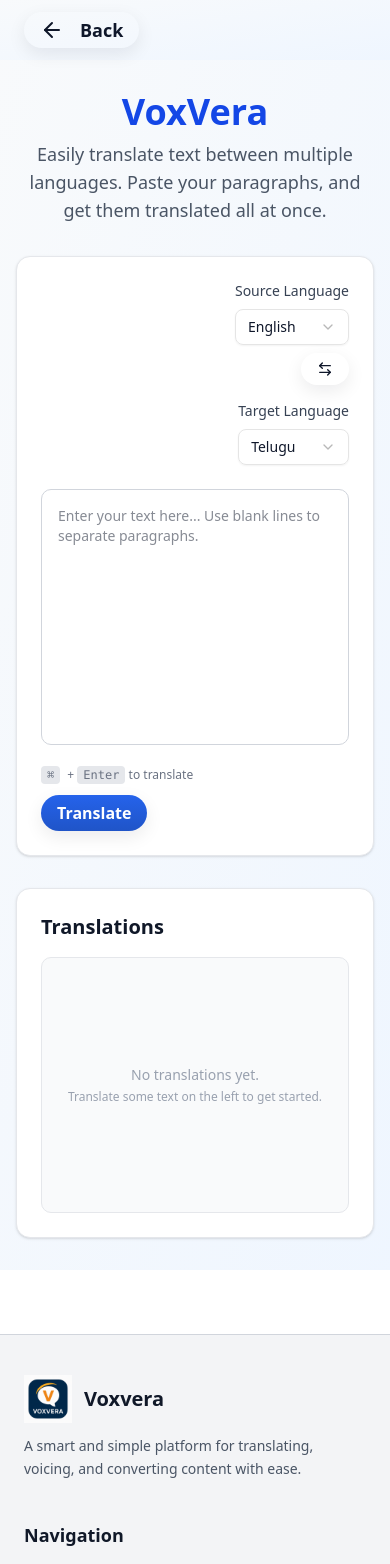
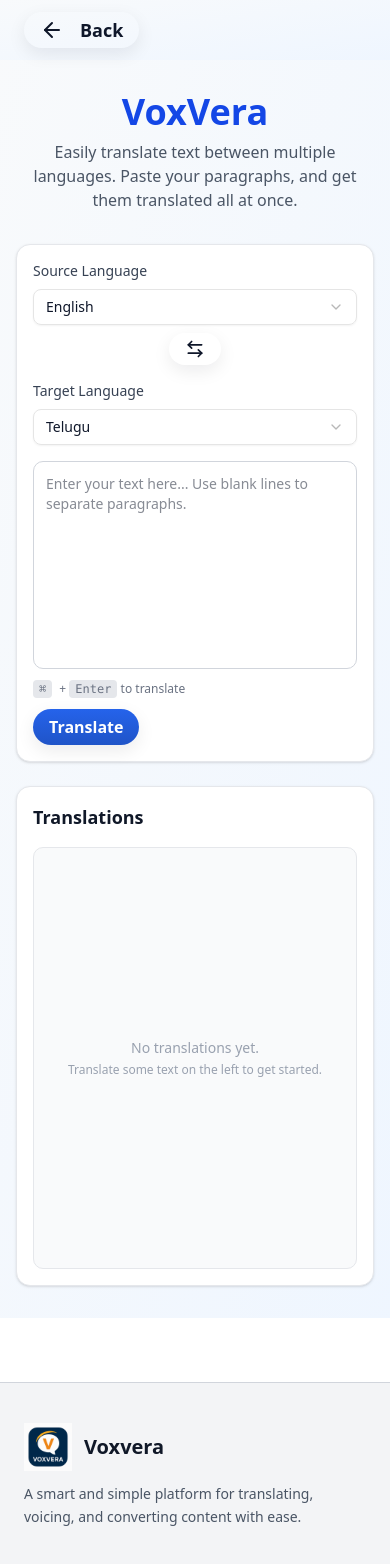
Before and after one commit to Anil-sai0418/VoxVera, a React (Vite) app: page /Translator in a window 390 px wide. Shown: the top 1564 px of the page. Built offline with nearby package versions, Linux system fonts and the light colour scheme.

Commit message:
make the responsive of the page

```diff
--- a/src/chunks/Translator.jsx
+++ b/src/chunks/Translator.jsx
@@ -15,21 +15,22 @@
 import { Button } from "../components/ui/button";
 import { ArrowLeftRight } from "lucide-react";
 import Loader from "../components/ui/loader";
+
 function Translator() {
   const [input, setInput] = useState("");
   const [translations, setTranslations] = useState([]);
   const [sourceLang, setSourceLang] = useState("en");
   const [targetLang, setTargetLang] = useState("te");
   const [isTranslating, setIsTranslating] = useState(false);
+
   const handleTranslate = async () => {
     if (!input || !input.trim()) return;
-const paragraphs = input
-      .split(/\n\s*\n+/)
-      .map((p) => p.trim())
-      .filter(Boolean);
+    const paragraphs = input.split(/\n\s*\n+/).map((p) => p.trim()).filter(Boolean);
     if (paragraphs.length === 0) return;
+
     setTranslations([]);
     setIsTranslating(true);
+
     try {
       for (const para of paragraphs) {
         const translated = await translateText(para, sourceLang, targetLang);
@@ -39,34 +40,39 @@
       setIsTranslating(false);
     }
   };
+
   const handleSwap = () => {
     setSourceLang(targetLang);
     setTargetLang(sourceLang);
   };
+
   const handleKeyDown = (e) => {
     if ((e.metaKey || e.ctrlKey) && e.key === "Enter") {
       e.preventDefault();
       if (!isTranslating) handleTranslate();
     }
   };
+
   const clearAll = () => {
     setInput("");
     setTranslations([]);
   };
+
   return (
     <div className="min-h-screen bg-gradient-to-br from-slate-50 to-blue-50 py-8 px-4 sm:px-6 lg:px-8">
       <Loader visible={isTranslating} text="Translating paragraphs..." />
       <div className="max-w-7xl mx-auto">
-<div className="text-center mb-8">
-<h1 className="text-4xl font-bold text-blue-700 mb-2">VoxVera</h1>
-<p className="text-lg text-gray-600 max-w-2xl mx-auto">
+        <div className="text-center mb-8 px-2 sm:px-0">
+          <h1 className="text-4xl sm:text-5xl font-bold text-blue-700 mb-2">VoxVera</h1>
+          <p className="text-md sm:text-lg text-gray-600 max-w-2xl mx-auto">
             Easily translate text between multiple languages. Paste your paragraphs, and get them translated all at once.
           </p>
         </div>
-<div className="grid grid-cols-1 lg:grid-cols-2 gap-8">
+
+        <div className="grid grid-cols-1 lg:grid-cols-2 gap-6 lg:gap-8">
           {/* Input Panel */}
-<div className="bg-white rounded-xl shadow-sm border border-gray-200 p-6">
-<div className="flex flex-col sm:flex-row gap-4 mb-6 items-end sm:items-start">
+          <div className="bg-white rounded-xl shadow-sm border border-gray-200 p-4 sm:p-6 flex flex-col">
+            <div className="flex flex-col sm:flex-row gap-4 mb-4 sm:items-end">
               <div className="flex-1">
                 <label className="text-sm font-medium text-gray-700 block mb-2">Source Language</label>
                 <Select value={sourceLang} onValueChange={setSourceLang}>
@@ -83,18 +89,20 @@
                   </SelectContent>
                 </Select>
               </div>
+
               <div className="flex justify-center sm:flex-none">
                 <Button
                   type="button"
                   variant="ghost"
                   size="sm"
                   onClick={handleSwap}
-className="p-2 -mt-2 sm:mt-7"
+                  className="p-2 sm:mt-7 -mt-2"
                   disabled={sourceLang === targetLang}
                 >
-<ArrowLeftRight className="h-4 w-4" />
+                  <ArrowLeftRight className="h-5 w-5" />
                 </Button>
               </div>
+
               <div className="flex-1">
                 <label className="text-sm font-medium text-gray-700 block mb-2">Target Language</label>
                 <Select value={targetLang} onValueChange={setTargetLang}>
@@ -112,23 +120,25 @@
                 </Select>
               </div>
             </div>
+
             <textarea
               value={input}
               onChange={(e) => setInput(e.target.value)}
               onKeyDown={handleKeyDown}
               placeholder="Enter your text here... Use blank lines to separate paragraphs."
-className="w-full h-64 p-4 border border-gray-300 rounded-lg resize-none focus:outline-none focus:ring-2 focus:ring-blue-500 focus:border-transparent text-sm"
+              className="w-full h-52 sm:h-64 p-3 sm:p-4 border border-gray-300 rounded-lg resize-none focus:outline-none focus:ring-2 focus:ring-blue-500 focus:border-transparent text-sm"
             />
-<div className="mt-4 flex flex-col sm:flex-row gap-3 justify-between items-start sm:items-center">
+
+            <div className="mt-3 sm:mt-4 flex flex-col sm:flex-row gap-3 justify-between items-start sm:items-center">
               <p className="text-xs text-gray-500 flex-1 sm:flex-none">
                 <kbd className="bg-gray-200 px-1.5 py-0.5 rounded text-xs font-mono mr-1">⌘</kbd> +{" "}
                 <kbd className="bg-gray-200 px-1.5 py-0.5 rounded text-xs font-mono">Enter</kbd> to translate
               </p>
-<div className="flex gap-3">
+              <div className="flex gap-3 flex-wrap sm:flex-nowrap">
                 <Button
                   onClick={handleTranslate}
                   disabled={isTranslating || !input.trim()}
-className="px-6 py-2 font-medium"
+                  className="px-5 py-2 font-medium"
                   variant={isTranslating ? "secondary" : "default"}
                 >
                   {isTranslating ? "Translating..." : "Translate"}
@@ -157,39 +167,45 @@
               </div>
             </div>
           </div>
+
           {/* Output Panel */}
-<div className="bg-white rounded-xl shadow-sm border border-gray-200 p-6">
-<h2 className="text-xl font-semibold text-gray-900 mb-4 flex items-center">
+         <div className="bg-white h-[500px] rounded-xl shadow-sm border border-gray-200 p-4 sm:p-6 flex flex-col">
+  <h2 className="text-lg sm:text-xl font-semibold text-gray-900 mb-4 flex items-center">
     Translations
     {translations.length > 0 && (
-<span className="ml-2 text-sm text-gray-500 font-normal">({translations.length} paragraphs)</span>
+      <span className="ml-2 text-sm sm:text-base text-gray-500 font-normal">
+        ({translations.length} paragraphs)
+      </span>
     )}
   </h2>
-<div className="h-64 overflow-y-auto bg-gray-50 rounded-lg p-4 border border-gray-200">
+
+  <div className="flex-1 overflow-y-auto bg-gray-50 rounded-lg p-3 sm:p-4 border border-gray-200">
     {translations.length > 0 ? (
-<div className="space-y-6">
+      <div className="space-y-4 sm:space-y-6">
         {translations.map((t, i) => (
           <div key={i} className="space-y-2">
-<div className="bg-white p-3 rounded-md border-l-4 border-blue-500">
-<p className="text-sm text-gray-800 whitespace-pre-wrap">{t.source}</p>
+            <div className="bg-white p-2 sm:p-3 rounded-md border-l-4 border-blue-500">
+              <p className="text-sm sm:text-base text-gray-800 whitespace-pre-wrap">{t.source}</p>
             </div>
-<div className="bg-white p-3 rounded-md border-l-4 border-green-500">
-<p className="text-sm text-gray-800 whitespace-pre-wrap font-medium">{t.translated}</p>
+            <div className="bg-white p-2 sm:p-3 rounded-md border-l-4 border-green-500">
+              <p className="text-sm sm:text-base text-gray-800 whitespace-pre-wrap font-medium">{t.translated}</p>
             </div>
           </div>
         ))}
       </div>
     ) : (
       <div className="flex flex-col items-center justify-center h-full text-gray-400">
-<p className="text-sm">No translations yet.</p>
-<p className="text-xs mt-1">Translate some text on the left to get started.</p>
+        <p className="text-sm sm:text-base">No translations yet.</p>
+        <p className="text-xs sm:text-sm mt-1">Translate some text on the left to get started.</p>
       </div>
     )}
   </div>
 </div>
+
         </div>
       </div>
     </div>
   );
 }
+
 export default Translator;
```
Lines whose indentation alone changed are shown as unchanged.
